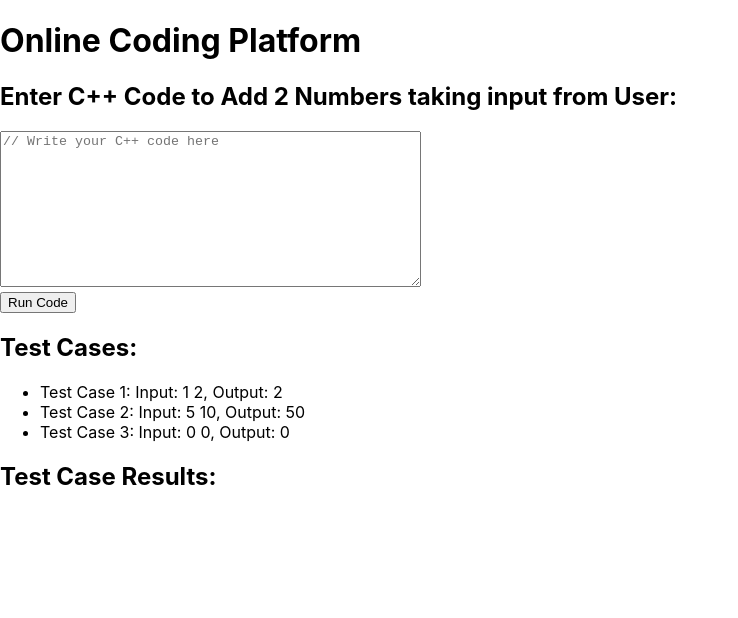
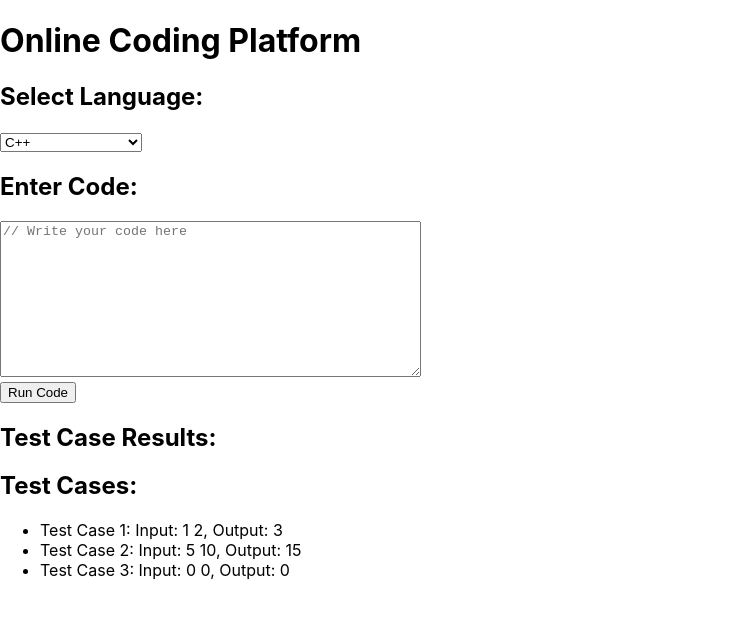
Before and after one commit to pritibakshi/codingPlatform, a React (Create React App) app in the folder client/: page / in a window 1280 px wide. Shown: the top 618 px of the page, without its empty margins (0-738 px from the left). Built offline with nearby package versions, Linux system fonts and the light colour scheme.

Commit message:
Update App.js

```diff
--- a/client/src/App.js
+++ b/client/src/App.js
@@ -5,16 +5,19 @@ import axios from 'axios';
 function App() {
   const [code, setCode] = useState('');
   const [results, setResults] = useState([]);
-  const [testCases] = useState([
-    { input: "1 2", output: "2" },
-    { input: "5 10", output: "50" },
+  const [language, setLanguage] = useState('cpp'); // Default to C++
+
+  const testCases = [
+    { input: "1 2", output: "3" },
+    { input: "5 10", output: "15" },
     { input: "0 0", output: "0" }
-  ]);
+  ];
 
   const runCode = async () => {
     try {
-      const response = await axios.post('http://localhost:8000/run', { code });
+      const response = await axios.post('http://localhost:8000/run', { language, code });
       setResults(response.data.results);
+      console.log(response.data.results)
     } catch (error) {
       console.error('Error:', error);
     }
@@ -24,16 +27,35 @@ function App() {
     <div>
       <h1>Online Coding Platform</h1>
       <div>
-        <h2>Enter C++ Code to Add 2 Numbers taking input from User:</h2>
+        <h2>Select Language:</h2>
+        <select value={language} onChange={(e) => setLanguage(e.target.value)}>
+          <option value="cpp">C++</option>
+          <option value="python">Python</option>
+          <option value="java">Java</option>
+          <option value="javascript">JavaScript (Node.js)</option>
+        </select>
+      </div>
+      <div>
+        <h2>Enter Code:</h2>
         <textarea
           value={code}
           onChange={e => setCode(e.target.value)}
           rows={10}
           cols={50}
-          placeholder="// Write your C++ code here"
+          placeholder="// Write your code here"
         />
       </div>
       <button onClick={runCode}>Run Code</button>
+      <div>
+        <h2>Test Case Results:</h2>
+        <ul>
+          {results.map((result, index) => (
+            <li key={index}>
+              Test Case {index + 1}: {result ? 'Passed' : 'Failed'}
+            </li>
+          ))}
+        </ul>
+      </div>
       <div>
         <h2>Test Cases:</h2>
         <ul>
@@ -44,16 +66,6 @@ function App() {
           ))}
         </ul>
       </div>
-      <div>
-        <h2>Test Case Results:</h2>
-        <ul>
-          {results.map((result, index) => (
-            <li key={index}>
-              Test Case {index + 1}: {result ? 'Passed' : 'Failed'}
-            </li>
-          ))}
-        </ul>
-      </div>
     </div>
   );
 }
```
